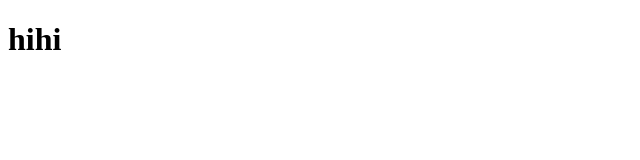
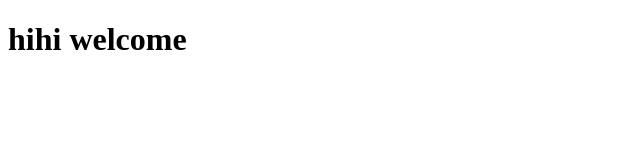
Before and after one commit to Ramyagit1987/mernfdp, a plain HTML site: page index.html in a window 1280 px wide. Shown: the whole page, without its empty margins (0-640 px from the left). Drawn offline with Linux system fonts and the light colour scheme.

Commit message:
Update index.html

```diff
--- a/index.html
+++ b/index.html
@@ -6,6 +6,6 @@
     <title>Document</title>
 </head>
 <body>
- <h1>hihi</h1>
+ <h1>hihi welcome </h1>
 </body>
 </html>
```
